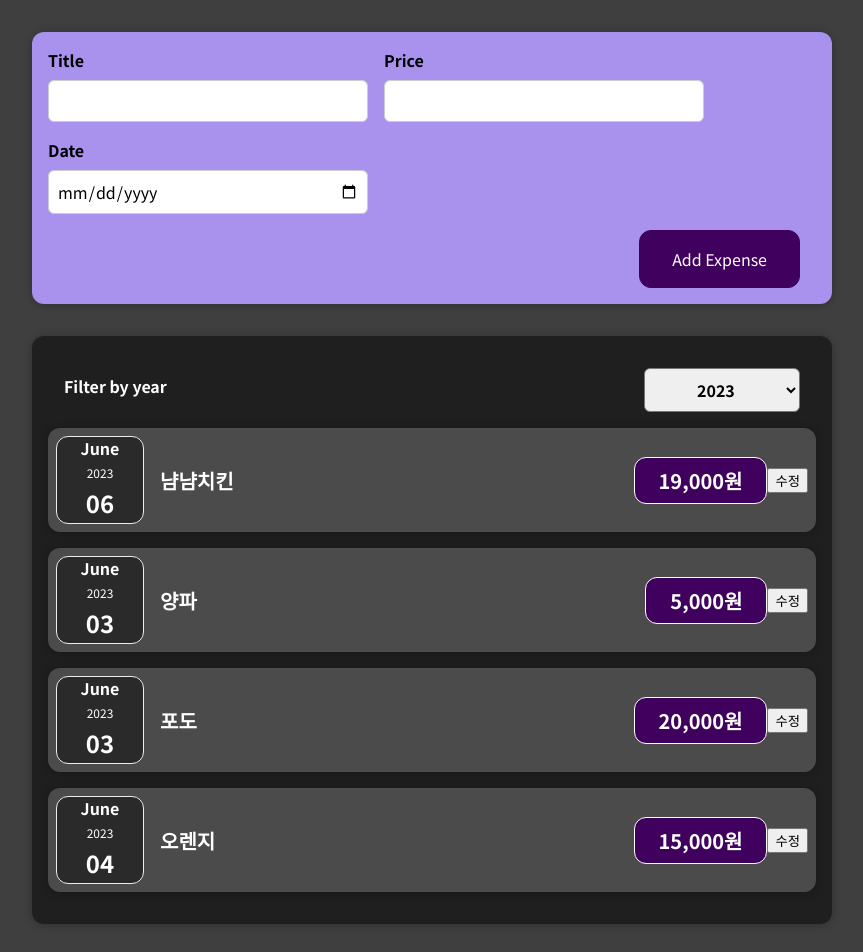
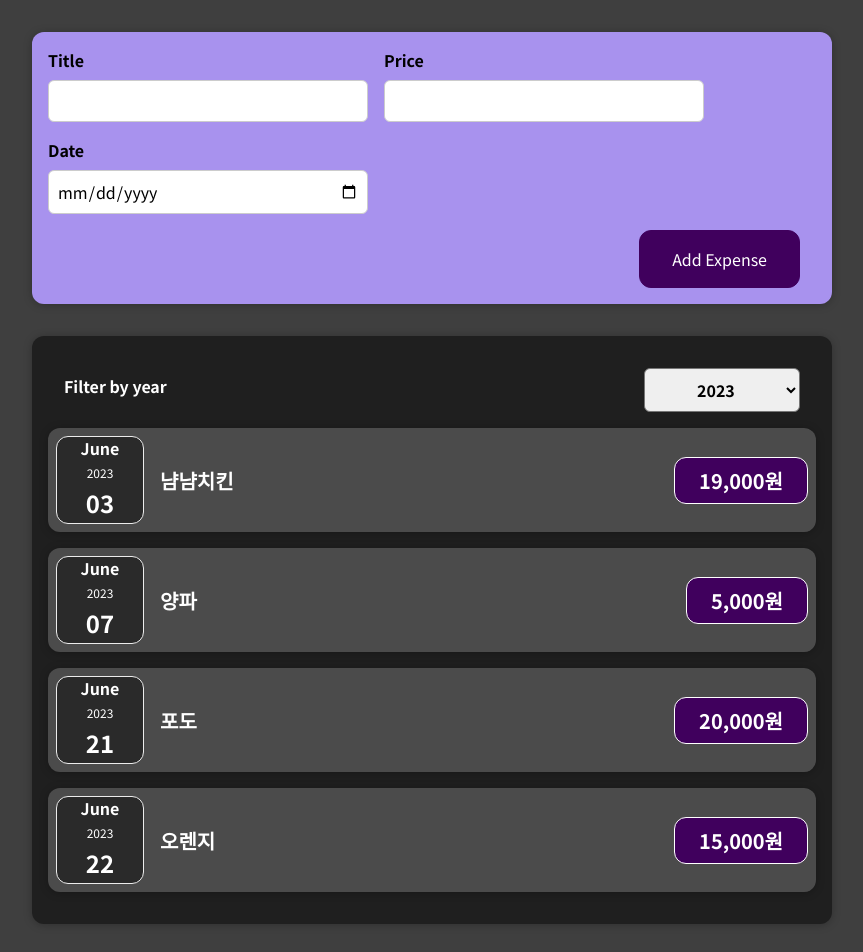
Before and after one commit to soongu/react-basic-study202306, a React (Create React App) app: page / in a window 1280 px wide. Shown: the top 952 px of the page, without its empty margins (208-1071 px from the left). Built offline with nearby package versions, Linux system fonts and the light colour scheme.

Commit message:
#14. 동적 리스트 렌더링

```diff
--- a/src/App.js
+++ b/src/App.js
@@ -1,17 +1,20 @@
-import React from 'react';
+import React, { useState } from "react";
 import Expenses from "./components/Expenses/Expenses";
-import NewExpense from './components/NewExpense/NewExpense';
+import NewExpense from "./components/NewExpense/NewExpense";
 
-function App() {
-  const expenses = [
-    { id: 1, title: "냠냠치킨", price: 19000, date: new Date(2023, 6 - 1, 3) },
-    { id: 2, title: "양파", price: 5000, date: new Date(2023, 6 - 1, 7) },
-    { id: 3, title: "포도", price: 20000, date: new Date(2023, 6 - 1, 21) },
-    { id: 4, title: "오렌지", price: 15000, date: new Date(2023, 6 - 1, 22) },
-  ];
+const DUMMY_EXPENSES = [
+  { id: 1, title: "냠냠치킨", price: 19000, date: new Date(2023, 6 - 1, 3) },
+  { id: 2, title: "양파", price: 5000, date: new Date(2023, 6 - 1, 7) },
+  { id: 3, title: "포도", price: 20000, date: new Date(2023, 6 - 1, 21) },
+  { id: 4, title: "오렌지", price: 15000, date: new Date(2023, 6 - 1, 22) },
+];
 
-  const addExpenseHandler = expense => {
-    console.log('In App.js :', expense);
+const App = () => {
+  const [expenses, setExpenses] = useState(DUMMY_EXPENSES);
+
+  const addExpenseHandler = (expense) => {
+    // console.log('In App.js :', expense);
+    setExpenses((prevExpenses) => [expense, ...prevExpenses]);
   };
 
   return (
@@ -20,6 +23,6 @@ function App() {
       <Expenses items={expenses} />
     </div>
   );
-}
+};
 
 export default App;
--- a/src/components/Expenses/ExpenseDate.js
+++ b/src/components/Expenses/ExpenseDate.js
@@ -5,7 +5,8 @@ import './ExpenseDate.css'
 const ExpenseDate = (props) => {
   const year = props.date.getFullYear();
   const month = props.date.toLocaleString('en-US', {month: 'long'});
-  const day = props.date.getDay().toString().padStart(2, "0");
+  const day = props.date.toLocaleString('en-US', {day: '2-digit'});
+
 
   return (
     <div className="expense-date">
--- a/src/components/Expenses/ExpenseItem.js
+++ b/src/components/Expenses/ExpenseItem.js
@@ -5,27 +5,18 @@ import "./ExpenseItem.css";
 import ExpenseDate from "./ExpenseDate";
 import Card from "../UI/Card";
 
-const ExpenseItem = (props) => {
+const ExpenseItem = ({ title, date, price }) => {
 
-  // let title = props.title;
-  const [title, setTitle] = useState(props.title);
 
-  const formattedPrice = new Intl.NumberFormat('ko-KR').format(props.price);
-
-  const clickHandler = () => {
-    // console.log('click!!!');
-    // title = 'gggg';
-    setTitle('gggg');
-  };
+  const formattedPrice = new Intl.NumberFormat('ko-KR').format(price);
 
   return (
     <Card className="expense-item">
-      <ExpenseDate date={props.date} />
+      <ExpenseDate date={date} />
       <div className="expense-item__description">
         <h2>{title}</h2>
         <div className="expense-item__price">{formattedPrice}원</div>
       </div>
-      <button onClick={clickHandler}>수정</button>
     </Card>
   );
 };
--- a/src/components/Expenses/Expenses.js
+++ b/src/components/Expenses/Expenses.js
@@ -4,7 +4,7 @@ import "./Expenses.css";
 import Card from "../UI/Card";
 import ExpensesFilter from "./ExpensesFilter";
 
-const Expenses = (props) => {
+const Expenses = ({ items }) => {
   const [filteredYear, setFilteredYear] = useState("2023");
 
   const filterChangeHandler = (selectedYear) => {
@@ -14,28 +14,14 @@ const Expenses = (props) => {
 
   return (
     <div>
-      <Card className='expenses'>
-        <ExpensesFilter selected={filteredYear} onChangeFilter={filterChangeHandler} />
-        <ExpenseItem
-          title={props.items[0].title}
-          price={props.items[0].price}
-          date={props.items[0].date}
+      <Card className="expenses">
+        <ExpensesFilter
+          selected={filteredYear}
+          onChangeFilter={filterChangeHandler}
         />
-        <ExpenseItem
-          title={props.items[1].title}
-          price={props.items[1].price}
-          date={props.items[1].date}
-        />
-        <ExpenseItem
-          title={props.items[2].title}
-          price={props.items[2].price}
-          date={props.items[2].date}
-        />
-        <ExpenseItem
-          title={props.items[3].title}
-          price={props.items[3].price}
-          date={props.items[3].date}
-        />
+        {items.map(({ id, title, price, date }) =>
+          <ExpenseItem key={id} title={title} price={price} date={date} />
+        )}
       </Card>
     </div>
   );
```
